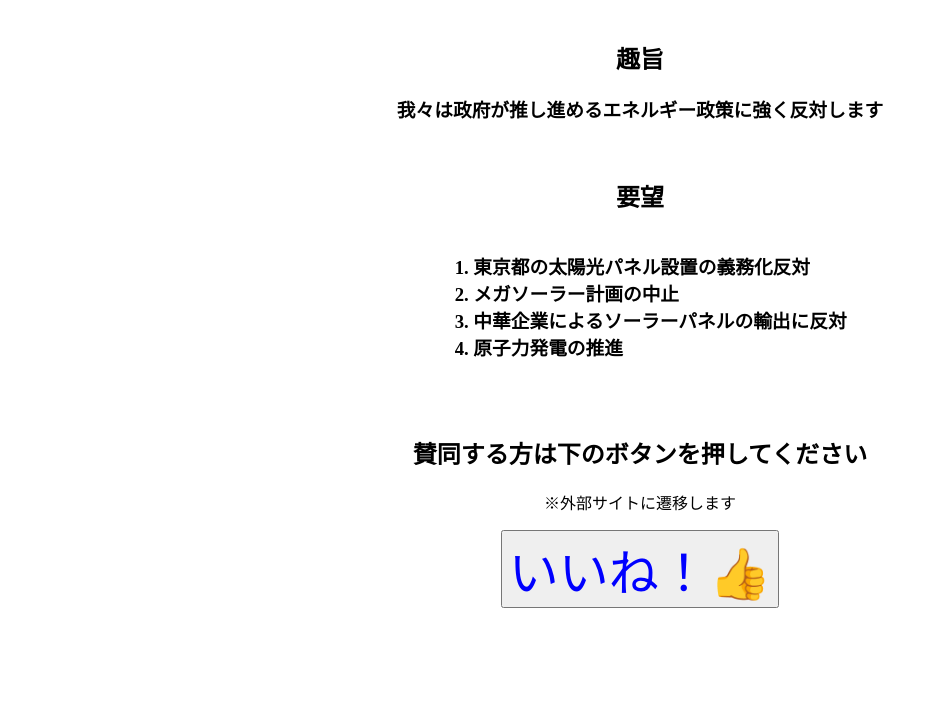
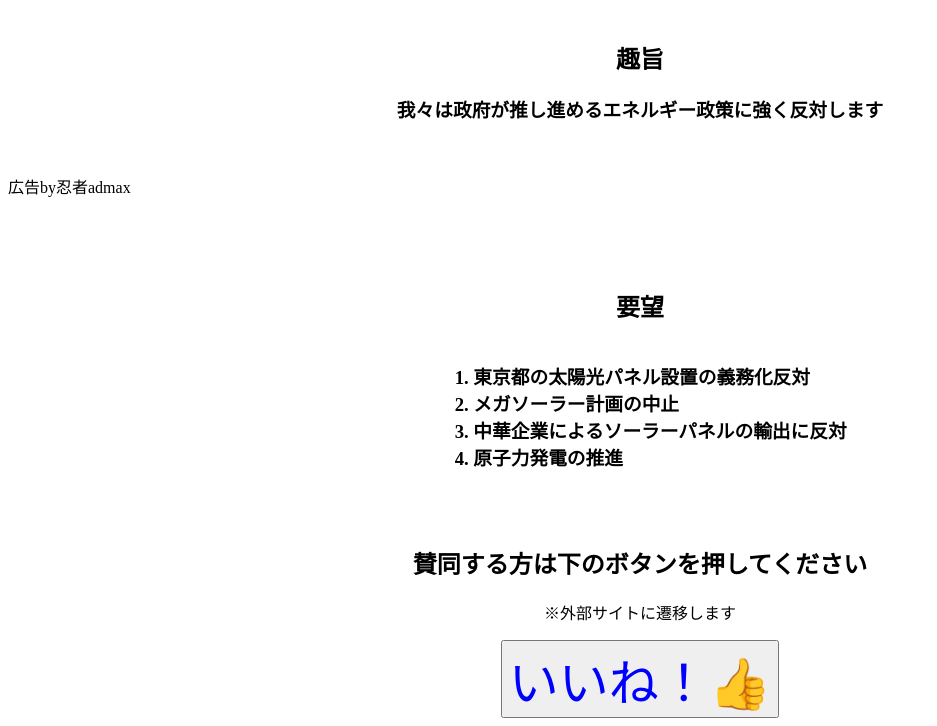
Before and after one commit to kthyknss/megasolar-refuse, a plain HTML site: page index.html in a window 1280 px wide. Shown: the part 87-813 px from the top of the page, without its empty margins (0-937 px from the left). Drawn offline with Linux system fonts and the light colour scheme.

Commit message:
Update index.html

```diff
--- a/index.html
+++ b/index.html
@@ -25,6 +25,9 @@
 <br>
 <h2 class="title">趣旨</h2>
 <h3 class="title">我々は政府が推し進めるエネルギー政策に強く反対します</h3>
+<br>
+<p>広告by忍者admax</p>
+<br><br>
 <div style="display: flex; justify-content: center;">
 <!-- admax -->
 <script src="https://adm.shinobi.jp/s/16ff34b49432c70932fa1418a829ab55" class="title" ></script>
```
